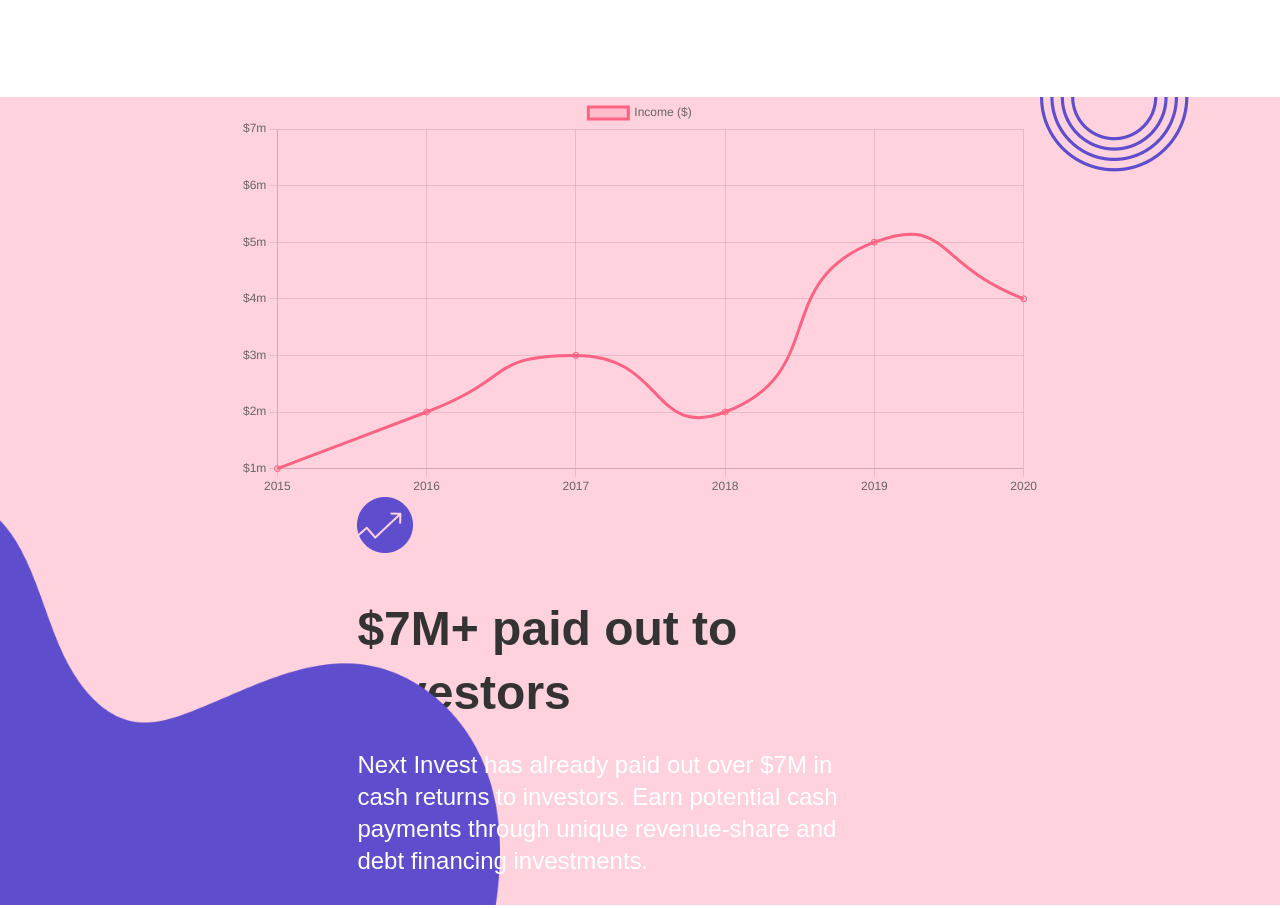
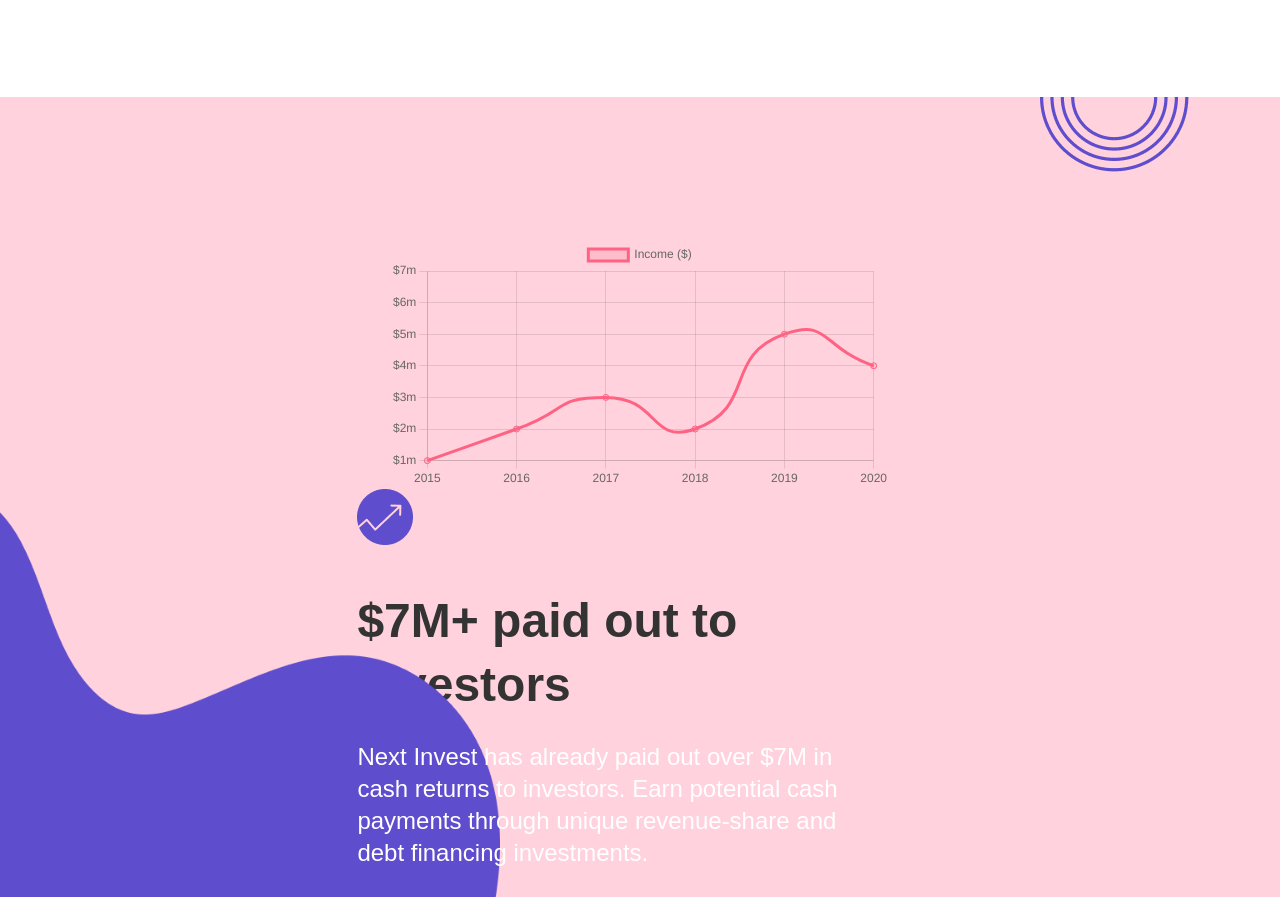
Before and after one commit to Elmir28/Finalproject, a plain HTML site: page index.html in a window 1280 px wide. Shown: the part 2303-3211 px from the top of the page. Drawn offline with nearby package versions, Linux system fonts and the light colour scheme.

Commit message:
Update style.css

```diff
--- a/css/style.css
+++ b/css/style.css
@@ -576,7 +576,7 @@
 }
 
 #myChart {
-    width: 40%;
+    width: 500px;
     height: 50vh;
 }
 
```
